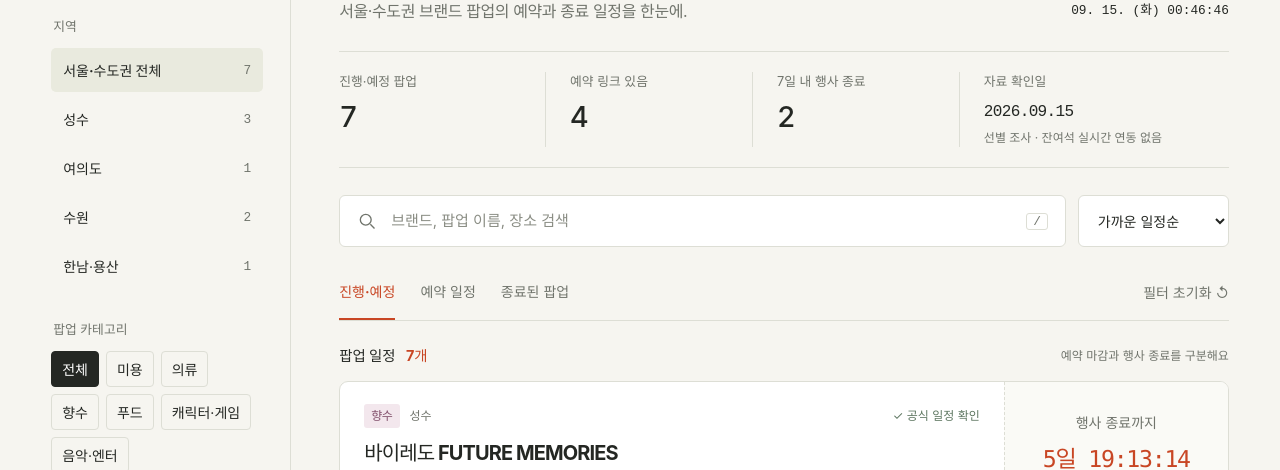
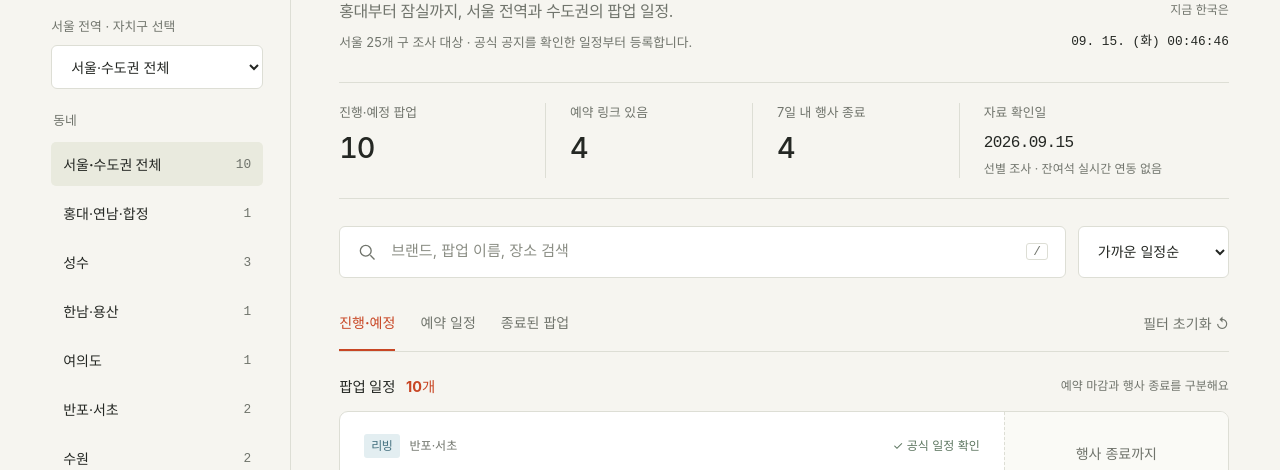
Before and after one commit to hoyoi05/popup-deadlines, a website: page docs/index.html in a window 1280 px wide. Shown: the part 215-685 px from the top of the page. Drawn offline with Linux system fonts and the light colour scheme.

Commit message:
Expand popup discovery to all Seoul districts and add daily monitoring

```diff
--- a/docs/assets/app.js
+++ b/docs/assets/app.js
@@ -1,23 +1,29 @@
-import {DAY,kstDate,dateOnly,timestamp,eventEnded,eventState,bookingState,nextMilestone,countdown,formatDate,selectPopups} from './core.js';
+import {DAY,kstDate,dateOnly,timestamp,eventEnded,eventState,bookingState,nextMilestone,countdown,formatDate,selectPopups,matchesArea} from './core.js?v=seoul-1';
 const $=s=>document.querySelector(s);
 const esc=s=>String(s??'').replace(/[&<>"']/g,c=>({'&':'&amp;','<':'&lt;','>':'&gt;','"':'&quot;',"'":'&#39;'}[c]));
 const safeUrl=s=>{try{const u=new URL(s);return u.protocol==='https:'?esc(u.href):null;}catch{return null;}};
 const external=(url,label,classes='')=>safeUrl(url)?`<a class="${classes}" href="${safeUrl(url)}" target="_blank" rel="noopener noreferrer">${esc(label)} <span aria-hidden="true">↗</span></a>`:'';
-let data;
+let data,coverage;
 const params=new URLSearchParams(location.search);
-const filters={query:params.get('q')||'',region:params.get('region')||'',category:params.get('category')||'',view:['active','booking','ended'].includes(params.get('view'))?params.get('view'):'active',sort:['deadline','end','start','name'].includes(params.get('sort'))?params.get('sort'):'deadline'};
+const filters={query:params.get('q')||'',area:params.get('area')||'',region:params.get('region')||'',category:params.get('category')||'',view:['active','booking','ended'].includes(params.get('view'))?params.get('view'):'active',sort:['deadline','end','start','name'].includes(params.get('sort'))?params.get('sort'):'deadline'};
 const compactFilters=matchMedia('(max-width:850px)');
 $('#filter-panel').open=!compactFilters.matches;
 compactFilters.addEventListener('change',e=>{$('#filter-panel').open=!e.matches;});
 function syncUrl(){const p=new URLSearchParams();for(const [key,val] of Object.entries(filters))if(val && !((key==='view'&&val==='active')||(key==='sort'&&val==='deadline')))p.set(key==='query'?'q':key,val);history.replaceState(null,'',`${location.pathname}${p.size?'?'+p:''}${location.hash}`);}
 function makeFilters(){
-  const regions=[...new Set(data.popups.map(p=>p.region))];
-  const categoryOrder=['미용','의류','향수','푸드','캐릭터·게임','음악·엔터'];
+  const areas=[['','서울·수도권 전체'],['seoul','서울 전체'],['nearby','경기·인천'],...coverage.districts.map(d=>[d.name,d.name])];
+  if(!areas.some(([value])=>value===filters.area))filters.area='';
+  $('#area').innerHTML=areas.map(([value,label])=>`<option value="${esc(value)}" ${value===filters.area?'selected':''}>${esc(label)}</option>`).join('');
+  const areaLabel=areas.find(([value])=>value===filters.area)[1];
+  const regions=[...new Set(data.popups.filter(p=>matchesArea(p,filters.area)).map(p=>p.region))];
+  const regionOrder=['홍대·연남·합정','성수','건대·광진','신촌','명동·을지로','종로','한남·용산','여의도','영등포','강남·신사','반포·서초','삼성·코엑스','잠실','수원'];
+  regions.sort((a,b)=>(regionOrder.includes(a)?regionOrder.indexOf(a):999)-(regionOrder.includes(b)?regionOrder.indexOf(b):999)||a.localeCompare(b,'ko'));
+  const categoryOrder=['미용','의류','향수','푸드','리빙','캐릭터·게임','음악·엔터'];
   const availableCategories=new Set(data.popups.map(p=>p.category));
   const categories=[...categoryOrder.filter(c=>availableCategories.has(c)),...[...availableCategories].filter(c=>!categoryOrder.includes(c))];
   if(!regions.includes(filters.region))filters.region='';if(!categories.includes(filters.category))filters.category='';
-  $('#filter-selection').textContent=[filters.region||'서울·수도권 전체',filters.category].filter(Boolean).join(' · ');
-  $('#regions').innerHTML=['',...regions].map(r=>`<button type="button" data-region="${esc(r)}" aria-pressed="${r===filters.region}"><span>${esc(r||'서울·수도권 전체')}</span><span class="region-count">${selectPopups(data.popups,{...filters,query:'',category:'',region:r},Date.now()).length}</span></button>`).join('');
+  $('#filter-selection').textContent=[filters.region||areaLabel,filters.category].filter(Boolean).join(' · ');
+  $('#regions').innerHTML=['',...regions].map(r=>`<button type="button" data-region="${esc(r)}" aria-pressed="${r===filters.region}"><span>${esc(r||areaLabel)}</span><span class="region-count">${selectPopups(data.popups,{...filters,query:'',category:'',region:r},Date.now()).length}</span></button>`).join('');
   $('#categories').innerHTML=['',...categories].map(c=>`<button type="button" data-category="${esc(c)}" aria-pressed="${c===filters.category}">${esc(c||'전체')}</button>`).join('');
   $('#search').value=filters.query;$('#sort').value=filters.sort;
 }
@@ -47,10 +53,11 @@ function render(){if(!data)return;const now=Date.now();makeFilters();
   $('#data-notice').hidden=age<3;$('#data-notice').textContent=`자료를 확인한 지 ${age}일 지났습니다. 새 공지와 예약 가능 여부를 공식 예약처에서 확인하세요.`;
   $('#views').querySelectorAll('button').forEach(btn=>btn.setAttribute('aria-pressed',btn.dataset.view===filters.view));
   const list=selectPopups(data.popups,filters,now);$('#result-count').textContent=`${list.length}개`;
-  $('#results').innerHTML=list.length?list.map(p=>card(p,now)).join(''):`<div class="empty"><span class="empty-symbol">↗</span><h3>조건에 맞는 팝업이 없어요.</h3><p>다른 지역이나 카테고리를 선택해 보세요.${filters.view==='booking'?' 예약 방식이 확인된 팝업만 이 목록에 표시합니다.':''}</p><button type="button" class="action-link" id="empty-reset">전체 일정 보기</button></div>`;
+  $('#results').innerHTML=list.length?list.map(p=>card(p,now)).join(''):`<div class="empty"><span class="empty-symbol">↗</span><h3>등록된 일정 중 조건에 맞는 팝업이 없어요.</h3><p>서울 25개 구를 조사 대상으로 확인하고 있습니다. 이 지역에 실제 행사가 없다는 뜻은 아닙니다.</p><p>다른 지역이나 카테고리를 선택해 보세요.${filters.view==='booking'?' 예약 방식이 확인된 팝업만 이 목록에 표시합니다.':''}</p><button type="button" class="action-link" id="empty-reset">전체 일정 보기</button></div>`;
   $('#results').setAttribute('aria-busy','false');syncUrl();
 }
-function reset(){Object.assign(filters,{query:'',region:'',category:'',view:'active',sort:'deadline'});render();}
+function reset(){Object.assign(filters,{query:'',area:'',region:'',category:'',view:'active',sort:'deadline'});render();}
+$('#area').addEventListener('change',e=>{filters.area=e.target.value;filters.region='';render();});
 $('#regions').addEventListener('click',e=>{const b=e.target.closest('[data-region]');if(b){filters.region=b.dataset.region;render();$('#regions').querySelector(`[data-region="${CSS.escape(filters.region)}"]`)?.focus();}});
 $('#categories').addEventListener('click',e=>{const b=e.target.closest('[data-category]');if(b){filters.category=b.dataset.category;render();$('#categories').querySelector(`[data-category="${CSS.escape(filters.category)}"]`)?.focus();}});
 $('#views').addEventListener('click',e=>{const b=e.target.closest('[data-view]');if(b){filters.view=b.dataset.view;render();}});
@@ -66,4 +73,4 @@ function tick(){const now=Date.now();$('#korea-clock').textContent=new Intl.Date
   lastStatus=key;document.querySelectorAll('[data-countdown]').forEach(el=>el.textContent=countdown(el.dataset.countdown,now));
 }
 tick();setInterval(tick,1000);
-fetch('./data/popups.json',{cache:'no-cache'}).then(r=>{if(!r.ok)throw new Error('자료 오류');return r.json();}).then(json=>{data=json;render();}).catch(()=>{ $('#results').setAttribute('aria-busy','false');$('#results').innerHTML='<div class="empty"><h3>일정을 불러오지 못했어요.</h3><p>네트워크 연결을 확인하고 다시 시도해 주세요.</p><button type="button" class="action-link" id="retry">다시 불러오기</button></div>';$('#retry').addEventListener('click',()=>location.reload());});
+Promise.all(['popups','coverage'].map(name=>fetch(`./data/${name}.json`,{cache:'no-cache'}).then(r=>{if(!r.ok)throw new Error('자료 오류');return r.json();}))).then(([json,scope])=>{data=json;coverage=scope;render();}).catch(()=>{ $('#results').setAttribute('aria-busy','false');$('#results').innerHTML='<div class="empty"><h3>일정을 불러오지 못했어요.</h3><p>네트워크 연결을 확인하고 다시 시도해 주세요.</p><button type="button" class="action-link" id="retry">다시 불러오기</button></div>';$('#retry').addEventListener('click',()=>location.reload());});
--- a/docs/assets/core.js
+++ b/docs/assets/core.js
@@ -54,9 +54,10 @@ export function selectPopups(popups, filters, now) {
     const ended=eventEnded(p,now)||p.cancelled;
     return (filters.view==='ended' ? ended : !ended)
       && (filters.view!=='booking' || p.booking.mode==='reservation' || p.booking.mode==='mixed')
+      && matchesArea(p,filters.area)
       && (!filters.region || p.region===filters.region)
       && (!filters.category || p.category===filters.category)
-      && tokens.every(t=>`${p.title} ${p.brand} ${p.region} ${p.venue} ${p.address || ''} ${p.category}`.toLocaleLowerCase('ko').includes(t));
+      && tokens.every(t=>`${p.title} ${p.brand} ${p.city||''} ${p.district||''} ${p.region} ${p.venue} ${p.address || ''} ${p.category}`.toLocaleLowerCase('ko').includes(t));
   }).sort((a,b)=> {
     if(filters.sort==='name') return a.title.localeCompare(b.title,'ko');
     let av,bv;
@@ -66,3 +67,9 @@ export function selectPopups(popups, filters, now) {
     return ((av??Infinity)-(bv??Infinity)) * (filters.view==='ended' ? -1 : 1) || a.title.localeCompare(b.title,'ko');
   });
 }
+export function matchesArea(p,area) {
+  if(!area)return true;
+  if(area==='seoul')return p.city==='서울';
+  if(area==='nearby')return ['경기','인천'].includes(p.city);
+  return p.city==='서울'&&p.district===area;
+}
--- /dev/null
+++ b/docs/data/coverage.json
@@ -0,0 +1,42 @@
+{
+  "timezone": "Asia/Seoul",
+  "schedule": "매일 오전 9시",
+  "districts": [
+    {"name":"강남구","keywords":["강남","신사","가로수길","압구정","청담","삼성","코엑스"]},
+    {"name":"강동구","keywords":["천호","고덕","성내"]},
+    {"name":"강북구","keywords":["수유","미아"]},
+    {"name":"강서구","keywords":["마곡","발산","김포공항"]},
+    {"name":"관악구","keywords":["서울대입구","샤로수길","신림"]},
+    {"name":"광진구","keywords":["건대","커먼그라운드","구의","광장동"]},
+    {"name":"구로구","keywords":["신도림","구로","고척"]},
+    {"name":"금천구","keywords":["가산","독산","시흥동"]},
+    {"name":"노원구","keywords":["노원","공릉","상계"]},
+    {"name":"도봉구","keywords":["창동","쌍문","방학"]},
+    {"name":"동대문구","keywords":["청량리","회기","장안동"]},
+    {"name":"동작구","keywords":["노량진","흑석","이수"]},
+    {"name":"마포구","keywords":["홍대","연남","합정","망원","상수","상암"]},
+    {"name":"서대문구","keywords":["신촌","연희","이대"]},
+    {"name":"서초구","keywords":["반포","고속터미널","신세계 강남점","양재","서초"]},
+    {"name":"성동구","keywords":["성수","서울숲","왕십리"]},
+    {"name":"성북구","keywords":["성신여대","한성대","길음"]},
+    {"name":"송파구","keywords":["잠실","롯데월드몰","석촌","송리단길","문정"]},
+    {"name":"양천구","keywords":["목동","신정","오목교"]},
+    {"name":"영등포구","keywords":["여의도","더현대 서울","영등포","타임스퀘어","문래"]},
+    {"name":"용산구","keywords":["한남","용산","이태원","해방촌","아이파크몰"]},
+    {"name":"은평구","keywords":["연신내","불광","구파발","은평"]},
+    {"name":"종로구","keywords":["종로","서촌","북촌","익선","안국","혜화"]},
+    {"name":"중구","keywords":["명동","을지로","동대문 DDP","서울역","소공동"]},
+    {"name":"중랑구","keywords":["상봉","면목","망우"]}
+  ],
+  "sources": [
+    {"label":"브랜드·주최 공식 공지","url":"https://blog.ko.playstation.com/","role":"홍대 등 브랜드 팝업의 원문 확인 예시. 신규 브랜드도 검색으로 확장."},
+    {"label":"신세계그룹 뉴스룸","url":"https://www.shinsegaegroupnewsroom.com/family/ssgdepartmentstore/","role":"강남점(서초구)·본점·타임스퀘어점 등 공식 공지"},
+    {"label":"현대백화점","url":"https://www.ehyundai.com/","role":"더현대 서울·신촌·목동·천호·무역센터·압구정 지점 공지"},
+    {"label":"더현대Hi","url":"https://hi.thehyundai.com/","role":"공식 팝업 공지와 연결된 예약 안내"},
+    {"label":"롯데백화점","url":"https://www.lotteshopping.com/","role":"잠실·본점·영등포·노원·청량리·관악·김포공항 지점 공지"},
+    {"label":"AK플라자","url":"https://www.akplaza.com/","role":"홍대·수원 등 지점 공지"},
+    {"label":"무신사","url":"https://www.musinsa.com/","role":"성수·홍대 등 패션 및 브랜드 협업 공지"},
+    {"label":"팝플리","url":"https://www.popply.co.kr/","role":"서울 전역 후보 발견용. 원문 검증 전 확정하지 않음."},
+    {"label":"POP-SPOT","url":"https://popspot.co.kr/","role":"지역별 후보 발견용. 중복·지점·연도 및 날짜 재확인."}
+  ]
+}
--- a/docs/data/popups.json
+++ b/docs/data/popups.json
@@ -8,6 +8,8 @@
       "title": "마녀공장 소이빈 방앗간",
       "brand": "ma:nyo",
       "region": "성수",
+      "city": "서울",
+      "district": "성동구",
       "category": "미용",
       "tone": "beauty",
       "venue": "성수 연무장길 99",
@@ -24,6 +26,8 @@
       "title": "리센느 Scent Archive",
       "brand": "RESCENE · MEMORIES OF RESCENE",
       "region": "여의도",
+      "city": "서울",
+      "district": "영등포구",
       "category": "음악·엔터",
       "tone": "lifestyle",
       "venue": "더현대 서울",
@@ -40,6 +44,8 @@
       "title": "이누야샤 팝업스토어 · 수원",
       "brand": "이누야샤 · SMG STORE",
       "region": "수원",
+      "city": "경기",
+      "district": "수원시",
       "category": "캐릭터·게임",
       "tone": "character",
       "venue": "AK플라자 수원 AK& 5F SMG스토어",
@@ -56,6 +62,8 @@
       "title": "도원한과 명절 선물세트 팝업",
       "brand": "도원한과",
       "region": "수원",
+      "city": "경기",
+      "district": "수원시",
       "category": "푸드",
       "tone": "food",
       "venue": "AK플라자 수원 B1F 행사장",
@@ -72,6 +80,8 @@
       "title": "괴산 찰떡합격런",
       "brand": "대상그룹 · 지식존중 프로젝트",
       "region": "성수",
+      "city": "서울",
+      "district": "성동구",
       "category": "푸드",
       "tone": "food",
       "venue": "서울 성수동",
@@ -88,6 +98,8 @@
       "title": "바이레도 FUTURE MEMORIES",
       "brand": "BYREDO",
       "region": "성수",
+      "city": "서울",
+      "district": "성동구",
       "category": "향수",
       "tone": "fragrance",
       "venue": "성수 연무장11길 7",
@@ -104,6 +116,8 @@
       "title": "포켓몬 포코피아 컨셉스토어",
       "brand": "포켓몬 × 무신사",
       "region": "성수",
+      "city": "서울",
+      "district": "성동구",
       "category": "캐릭터·게임",
       "tone": "character",
       "venue": "무신사 메가스토어 성수 1F",
@@ -120,6 +134,8 @@
       "title": "자아 JAAH 26FW 팝업",
       "brand": "JAAH · 신세계까사",
       "region": "한남·용산",
+      "city": "서울",
+      "district": "용산구",
       "category": "의류",
       "tone": "fashion",
       "venue": "한남동 팝업스토어",
@@ -130,6 +146,108 @@
       "verification": "official",
       "checkedAt": "2026-09-15",
       "sources": [{ "kind": "official", "label": "신세계그룹 공식 뉴스룸", "url": "https://www.shinsegaegroupnewsroom.com/jaah-opens-26-fw-pop-up-store-in-hannam/", "note": "2026/9/4 개장, 11/30까지 운영 및 한남동 위치 확인. 종료 시각 미공개." }]
+    },
+    {
+      "id": "wolverine-hongdae-202609",
+      "title": "마블 울버린 더 클로",
+      "brand": "PlayStation · Marvel",
+      "region": "홍대·연남·합정",
+      "city": "서울",
+      "district": "마포구",
+      "category": "캐릭터·게임",
+      "tone": "character",
+      "venue": "AK PLAZA 홍대 3F 행사장",
+      "address": null,
+      "hours": "평일 11:00–22:00 / 주말 10:30–22:00",
+      "event": {
+        "start": "2026-09-11T11:00:00+09:00",
+        "end": "2026-09-20T22:00:00+09:00"
+      },
+      "booking": {
+        "mode": "walk-in",
+        "open": null,
+        "close": null,
+        "url": null,
+        "note": "사전예약 없이 현장 방문할 수 있습니다. 게임 시연은 9/15–9/20 현장 대기 등록으로 운영하며 만 19세 이상만 참여할 수 있다고 안내합니다. 제품 판매 재고와 경품 소진은 입장 예약 마감이 아닙니다."
+      },
+      "verification": "official",
+      "checkedAt": "2026-09-15",
+      "sources": [
+        {
+          "kind": "official",
+          "label": "PlayStation Korea 공식 블로그",
+          "url": "https://blog.ko.playstation.com/?p=32009",
+          "note": "2026/9/7 공지에서 9/11–9/20, AK 홍대 3층, 요일별 영업시간과 사전예약 없는 방문을 확인."
+        }
+      ]
+    },
+    {
+      "id": "lululemon-seocho-202609",
+      "title": "룰루레몬 남성 팝업스토어",
+      "brand": "lululemon",
+      "region": "반포·서초",
+      "city": "서울",
+      "district": "서초구",
+      "category": "의류",
+      "tone": "fashion",
+      "venue": "신세계백화점 강남점 본관 7F",
+      "address": null,
+      "hours": null,
+      "event": {
+        "start": "2026-09-01",
+        "end": "2026-11-30"
+      },
+      "booking": {
+        "mode": "unknown",
+        "open": null,
+        "close": null,
+        "url": null,
+        "note": "공식 공지에서 남성 상품 팝업 기간을 확인했습니다. 예약 방식·접수 일정은 명시되어 있지 않습니다. 9/6 럭키드로우 종료와 9/30 사은품 행사를 팝업 종료 또는 예약 마감으로 사용하지 않았습니다."
+      },
+      "verification": "official",
+      "checkedAt": "2026-09-15",
+      "sources": [
+        {
+          "kind": "official",
+          "label": "신세계그룹 공식 뉴스룸",
+          "url": "https://www.shinsegaegroupnewsroom.com/shinsegae-popup-store/",
+          "note": "2026/9/1 공지: 행사 9/1–11/30, 강남점 본관 7층. 강남점은 서울 서초구 반포에 위치."
+        }
+      ]
+    },
+    {
+      "id": "kimnamhee-seocho-202609",
+      "title": "김남희 크라프트 팝업스토어",
+      "brand": "김남희 크라프트",
+      "region": "반포·서초",
+      "city": "서울",
+      "district": "서초구",
+      "category": "리빙",
+      "tone": "lifestyle",
+      "venue": "신세계백화점 강남점 9F",
+      "address": null,
+      "hours": null,
+      "event": {
+        "start": null,
+        "end": "2026-09-17"
+      },
+      "booking": {
+        "mode": "unknown",
+        "open": null,
+        "close": null,
+        "url": null,
+        "note": "공식 9/7 공지에 9/17까지 운영한다고 안내되어 있습니다. 시작일과 영업시간은 명시되지 않아 미공개로 남깁니다. 공지 게시일을 행사 시작일로 대체하지 않았습니다. 예약 여부와 접수 일정도 확인 필요입니다."
+      },
+      "verification": "official",
+      "checkedAt": "2026-09-15",
+      "sources": [
+        {
+          "kind": "official",
+          "label": "신세계그룹 공식 뉴스룸",
+          "url": "https://www.shinsegaegroupnewsroom.com/shinsegae-gangnam-store-kim-nam-hee-craft-pop-up-store/",
+          "note": "2026/9/7 공지에서 9/17 종료와 강남점 9층 테이블웨어 전시·판매를 확인. 시작일·예약 일정 미공개."
+        }
+      ]
     }
   ]
 }
--- a/docs/index.html
+++ b/docs/index.html
@@ -7,8 +7,8 @@
   <meta name="description" content="서울·수도권 팝업스토어 예약 오픈, 예약 마감, 행사 일정을 한국 시간으로 확인하세요. 공식 공지와 예약 링크를 함께 제공합니다.">
   <title>팝업 데드라인 — 서울·수도권 팝업 예약 일정</title>
   <link rel="icon" type="image/svg+xml" href="./assets/favicon.svg">
-  <link rel="stylesheet" href="./assets/style.css">
-  <script type="module" src="./assets/app.js"></script>
+  <link rel="stylesheet" href="./assets/style.css?v=seoul-1">
+  <script type="module" src="./assets/app.js?v=seoul-1"></script>
 </head>
 <body>
   <a class="skip" href="#results">팝업 목록으로 이동</a>
@@ -20,13 +20,13 @@
     <aside class="sidebar" aria-label="팝업 필터">
       <div class="edition">SEOUL & AROUND <span>↗</span></div>
       <p class="sidebar-title">어디로 가볼까요?</p>
-      <details id="filter-panel" open><summary>지역·카테고리 필터 <span id="filter-selection">서울·수도권 전체</span><span aria-hidden="true">⌄</span></summary><fieldset><legend>지역</legend><div id="regions" class="region-list"></div></fieldset>
+      <details id="filter-panel" open><summary>지역·카테고리 필터 <span id="filter-selection">서울·수도권 전체</span><span aria-hidden="true">⌄</span></summary><label class="area-control" for="area">서울 전역 · 자치구 선택<select id="area"><option value="">서울·수도권 전체</option></select></label><fieldset><legend>동네</legend><div id="regions" class="region-list"></div></fieldset>
       <fieldset class="category-field"><legend>팝업 카테고리</legend><div id="categories" class="chips"></div></fieldset></details>
       <div class="sidebar-note"><span class="status-dot"></span><strong>한국 시간 기준</strong><p>모든 일정은 KST (UTC+9).<br>해외에서도 같은 시각을 표시해요.</p></div>
       <a class="suggest" href="https://github.com/hoyoi05/popup-deadlines/issues/new" target="_blank" rel="noopener noreferrer">새 팝업 제보·일정 수정 <span>↗</span></a>
     </aside>
     <main>
-      <div class="page-intro"><div><p class="eyebrow">팝업은 잠깐, 놓치지 않도록.</p><h1>팝업 데드라인<span class="title-dot">.</span></h1><p class="intro">서울·수도권 브랜드 팝업의 예약과 종료 일정을 한눈에.</p></div><div class="date-stamp"><span>지금 한국은</span><time id="korea-clock">—</time></div></div>
+      <div class="page-intro"><div><p class="eyebrow">팝업은 잠깐, 놓치지 않도록.</p><h1>팝업 데드라인<span class="title-dot">.</span></h1><p class="intro">홍대부터 잠실까지, 서울 전역과 수도권의 팝업 일정.</p><p class="coverage-note">서울 25개 구 조사 대상 · 공식 공지를 확인한 일정부터 등록합니다.</p></div><div class="date-stamp"><span>지금 한국은</span><time id="korea-clock">—</time></div></div>
       <div class="metrics" aria-label="전체 팝업 현황"><div><span>진행·예정 팝업</span><strong id="stat-active">—</strong></div><div><span>예약 링크 있음</span><strong id="stat-booking">—</strong></div><div><span>7일 내 행사 종료</span><strong id="stat-soon">—</strong></div><div class="update-metric"><span>자료 확인일</span><strong id="checked-date">—</strong><small>선별 조사 · 잔여석 실시간 연동 없음</small></div></div>
       <section class="search-section" aria-label="검색 및 정렬">
         <label class="searchbox"><svg viewBox="0 0 24 24" aria-hidden="true"><circle cx="10.5" cy="10.5" r="6.5"/><path d="m16 16 5 5"/></svg><span class="sr-only">브랜드·팝업·장소 검색</span><input id="search" type="search" placeholder="브랜드, 팝업 이름, 장소 검색" maxlength="200" autocomplete="off"><kbd aria-hidden="true">/</kbd></label>
@@ -37,7 +37,7 @@
       <div id="data-notice" class="notice" hidden></div>
       <section id="results" aria-label="팝업 일정 목록" aria-busy="true"><p class="empty">일정을 불러오고 있습니다.</p></section>
       <noscript><p class="notice">카운트다운과 검색에는 JavaScript가 필요합니다. <a href="./data/popups.json">일정 원본 보기</a></p></noscript>
-      <section class="guide" id="guide"><div class="guide-title"><span>i</span><h2>헷갈리지 않게, 표시 기준</h2></div><div class="guide-grid"><p><strong>예약 오픈 / 예약 마감</strong>공식 공지에 확인된 접수 시각만 카운트다운합니다. 날짜만 알려진 경우 날짜 단위로 표시합니다.</p><p><strong>행사 종료</strong>방문할 수 있는 마지막 날입니다. 예약 접수 마감과 다르며, 잔여석을 의미하지 않습니다.</p><p><strong>확인되지 않은 정보</strong>미공개·확인 필요로 표시합니다. 회차 매진, 취소표와 현장 대기는 예약처에서 확인하세요.</p></div><p class="guide-foot">새 행사는 선별 조사 후 등록합니다. 카운트다운은 자동으로 흐르지만 공지 수집·일정 갱신은 수동입니다. <a href="https://github.com/hoyoi05/popup-deadlines/blob/main/RESEARCH.md" target="_blank" rel="noopener noreferrer">조사 범위와 출처 ↗</a></p></section>
+      <section class="guide" id="guide"><div class="guide-title"><span>i</span><h2>헷갈리지 않게, 표시 기준</h2></div><div class="guide-grid"><p><strong>예약 오픈 / 예약 마감</strong>공식 공지에 확인된 접수 시각만 카운트다운합니다. 날짜만 알려진 경우 날짜 단위로 표시합니다.</p><p><strong>행사 종료</strong>방문할 수 있는 마지막 날입니다. 예약 접수 마감과 다르며, 잔여석을 의미하지 않습니다.</p><p><strong>확인되지 않은 정보</strong>미공개·확인 필요로 표시합니다. 회차 매진, 취소표와 현장 대기는 예약처에서 확인하세요.</p></div><p class="guide-foot">매일 오전 9시(KST)에 서울 전역의 공개 공지 확인을 예약했습니다. 검증한 새 행사와 일정 변경을 반영하며, 자료 확인일은 각 카드에서 확인할 수 있습니다. 비공개·일부 SNS 공지는 누락될 수 있으며 서울의 모든 행사를 실시간으로 수집하는 것은 아닙니다. <a href="https://github.com/hoyoi05/popup-deadlines/blob/main/MONITORING.md" target="_blank" rel="noopener noreferrer">조사 범위·운영 방식 ↗</a> · <a href="https://github.com/hoyoi05/popup-deadlines/blob/main/RESEARCH.md" target="_blank" rel="noopener noreferrer">확인한 출처 ↗</a></p></section>
       <footer><span>POPUP DEADLINES <span class="footer-dot">/</span> SEOUL & AROUND</span><span>브랜드와 무관한 독립 일정 모음 · <a href="./data/popups.json">일정 데이터</a></span></footer>
     </main>
   </div>
```
Also changed, not shown: CONTRIBUTING.md (+3 -1 lines), MONITORING.md (added, +31 -0 lines), RESEARCH.md (+14 -2 lines), scripts/validate.mjs (+7 -0 lines), tests/core.test.mjs (+11 -0 lines), README.md, docs/assets/style.css.
